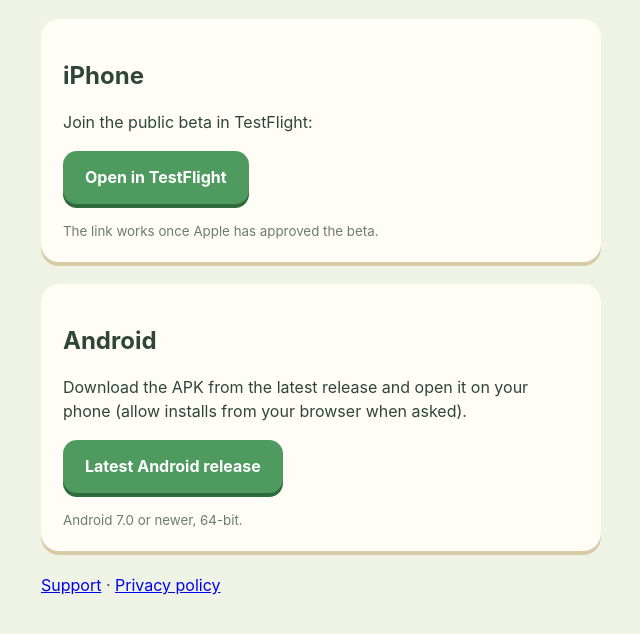
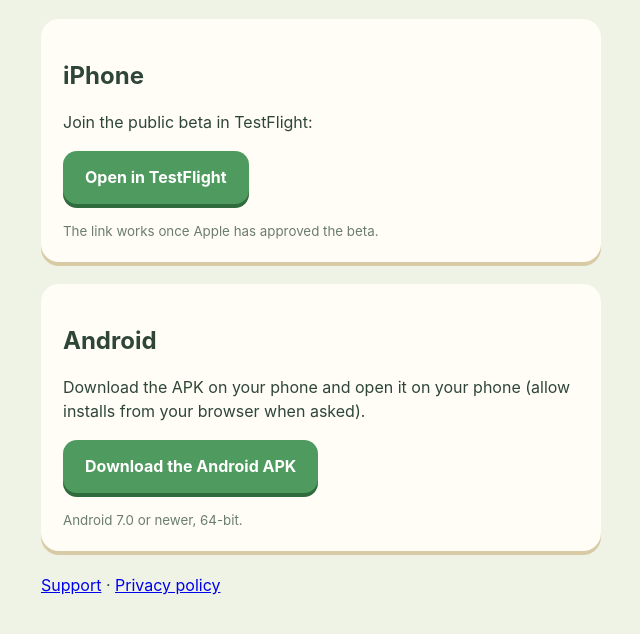
Before and after one commit to cmaftuleac/postcard-garden-releases, a plain HTML site: page index.html in a window 1280 px wide. Shown: the part 174-808 px from the top of the page, without its empty margins (319-959 px from the left). Drawn offline with Linux system fonts and the light colour scheme.

Commit message:
Android beta 4 APK

```diff
--- a/index.html
+++ b/index.html
@@ -26,8 +26,8 @@
   </div>
   <div class="card">
     <h2>Android</h2>
-    <p>Download the APK from the latest release and open it on your phone (allow installs from your browser when asked).</p>
-    <p><a class="btn" href="https://github.com/cmaftuleac/postcard-garden-releases/releases/latest">Latest Android release</a></p>
+    <p>Download the APK on your phone and open it on your phone (allow installs from your browser when asked).</p>
+    <p><a class="btn" href="PostcardGarden-1.0-beta4.apk">Download the Android APK</a></p>
     <small>Android 7.0 or newer, 64-bit.</small>
   </div>
   <p><a href="support/">Support</a> · <a href="privacy/">Privacy policy</a></p>
```
Also changed, not shown: 2 other files.
